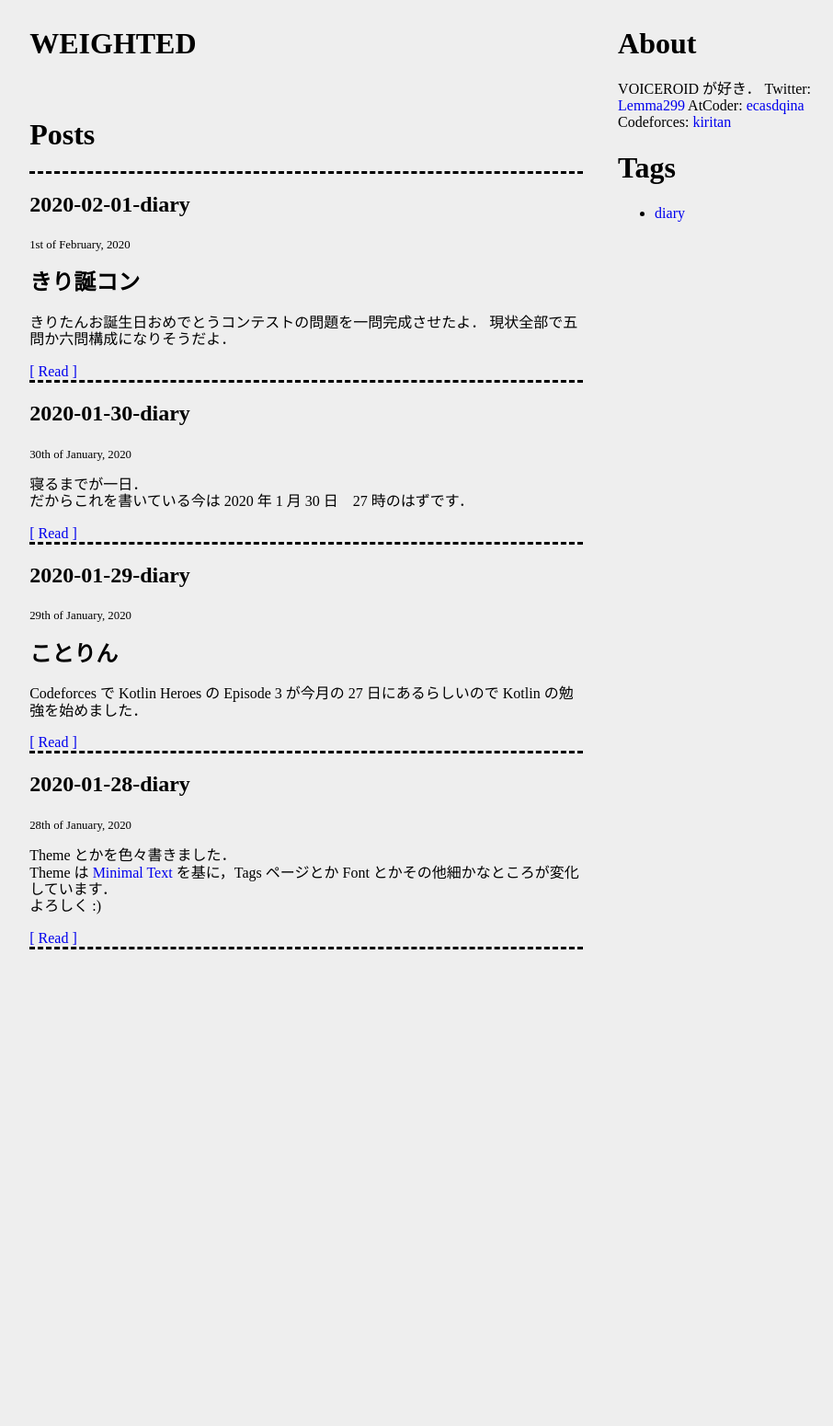
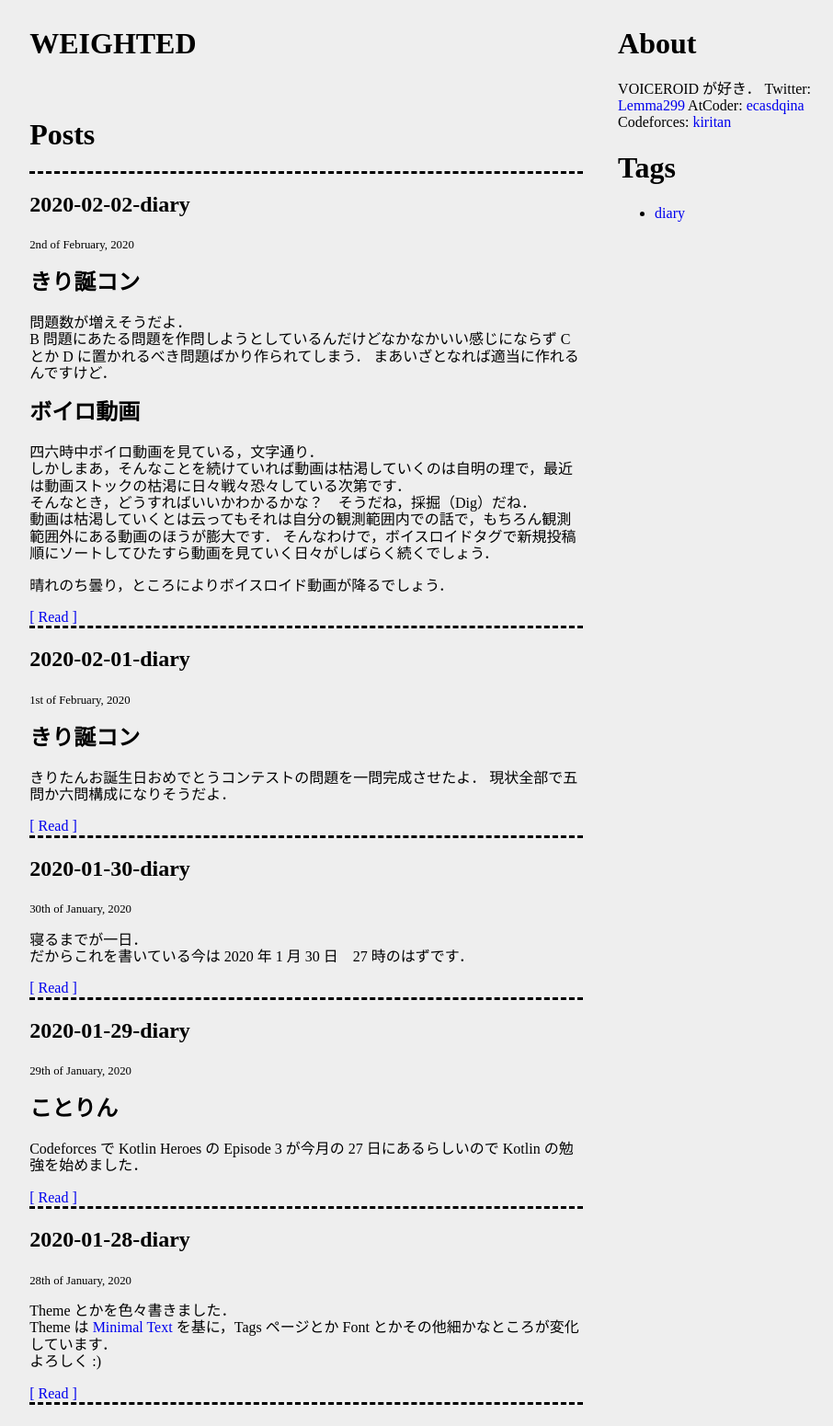
Before and after one commit to ecasdqina/blog, a Jekyll site: the page built from index.html, in a window 1280 px wide. Shown: the whole page at 92% size, without its empty margins (147-1053 px from the left). Built offline with Jekyll 4.4.1, drawn with Linux system fonts in a browser that asks for light colours; nearby versions of some CDN libraries; the list of posts is cut into pages by our own code; before the commit the page ends 1055 px from its top, so only the background shows below that.

Commit message:
Write Diary

```diff
--- /dev/null
+++ b/_posts/2020-02-02-diary.md
@@ -0,0 +1,20 @@
+---
+title: 2020-02-02-diary
+tags:
+- diary
+layout: post
+---
+
+## きり誕コン
+問題数が増えそうだよ．<br>
+B 問題にあたる問題を作問しようとしているんだけどなかなかいい感じにならず C とか D に置かれるべき問題ばかり作られてしまう．
+まあいざとなれば適当に作れるんですけど．
+
+## ボイロ動画
+四六時中ボイロ動画を見ている，文字通り．<br>
+しかしまあ，そんなことを続けていれば動画は枯渇していくのは自明の理で，最近は動画ストックの枯渇に日々戦々恐々している次第です．<br>
+そんなとき，どうすればいいかわかるかな？　そうだね，採掘（Dig）だね．<br>
+動画は枯渇していくとは云ってもそれは自分の観測範囲内での話で，もちろん観測範囲外にある動画のほうが膨大です．
+そんなわけで，ボイスロイドタグで新規投稿順にソートしてひたすら動画を見ていく日々がしばらく続くでしょう．
+
+晴れのち曇り，ところによりボイスロイド動画が降るでしょう．
```
Also changed, not shown: _posts/2020-02-01-diary.md (+0 -14 lines).
